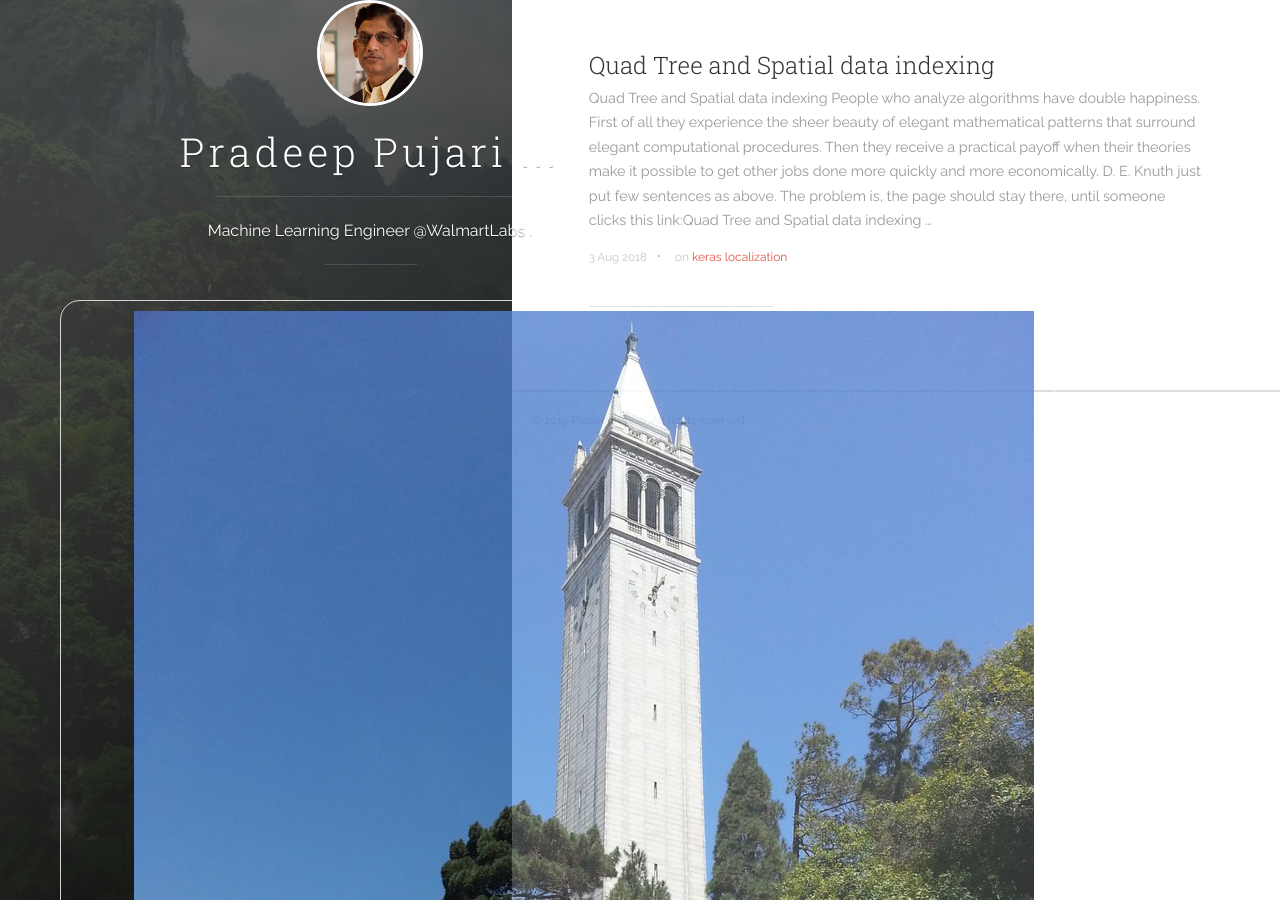
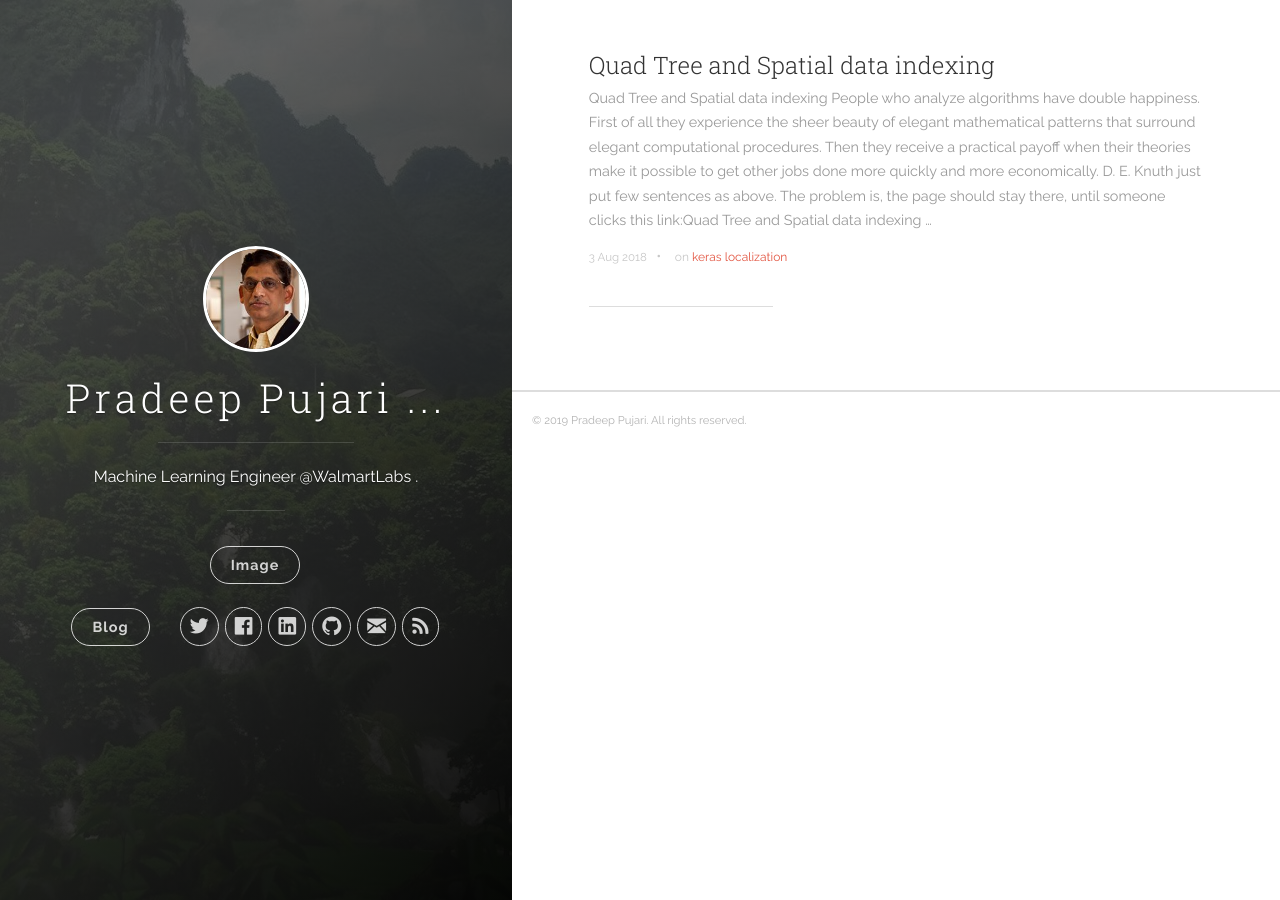
Before and after one commit to ppujari/ppujari.github.io, a Jekyll site: the page built from index.html, in a window 1280 px wide. Built offline with Jekyll 4.4.1, drawn with Linux system fonts in a browser that asks for light colours; nearby versions of some CDN libraries; the list of posts is cut into pages by our own code.

Commit message:
Update header.html

```diff
--- a/_includes/header.html
+++ b/_includes/header.html
@@ -18,8 +18,8 @@
 
         <nav class="cover-navigation cover-navigation--primary">
             <ul class="navigation">
-                  <li class="navigation__item"><a href="{{ site.baseurl }}/" title="link to  image">Image
-                     <img src="{{ site.baseurl }}/images/in_berkley.jpg" >
+                  <li class="navigation__item"><a href="{{ site.baseurl }}/images/in_berkley.jpg" title="link to  image">Image
+
                     </a></li>
             </ul>
          </nav>
```
